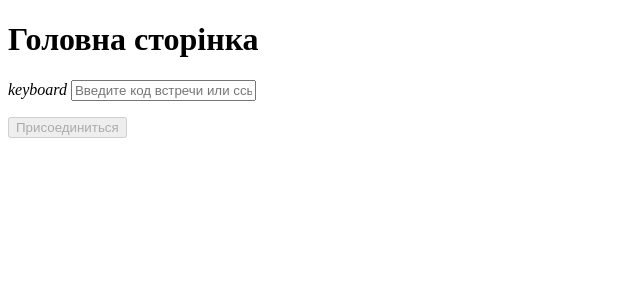
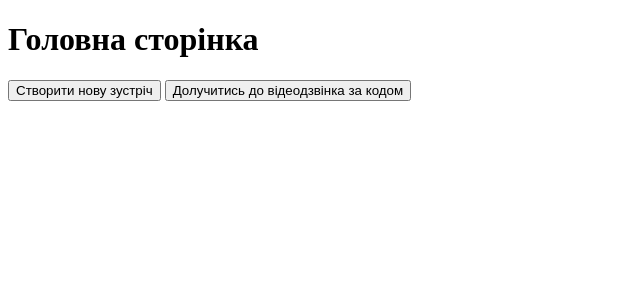
Before and after one commit to galaburdal/Galaburda.University.Google-Meet, a Flask app: page / in a window 1280 px wide. Shown: the top 300 px of the page, without its empty margins (0-640 px from the left). Run offline with Flask 3, Linux system fonts and the light colour scheme.

Commit message:
new tasks

```diff
--- a/templates/index.html
+++ b/templates/index.html
@@ -9,29 +9,38 @@
 <body>
     <div class="container">
         <h1 class="mt-5">Головна сторінка</h1>
-        <div class="KOM0mb">
-            <div jscontroller="EF8pe" jsshadow="" class="Ufn6O AmoCp" data-idom-container-class="cfWmIb orScbe ZxcOmc" jsname="JaBLbe">
-                <label class="VfPpkd-fmcmS-yrriRe VfPpkd-fmcmS-yrriRe-OWXEXe-mWPk3d VfPpkd-ksKsZd-mWPk3d VfPpkd-fmcmS-yrriRe-OWXEXe-di8rgd-V67aGc VfPpkd-fmcmS-yrriRe-OWXEXe-INsAgc VfPpkd-fmcmS-yrriRe-OWXEXe-SfQLQb-M1Soyc-Bz112c cfWmIb orScbe ZxcOmc" jsaction="click:cOuCgd; keydown:I481le;" jsname="vhZMvf" for="i8">
-                    <span jscontroller="bTi8wc" class="VfPpkd-NSFCdd-i5vt6e VfPpkd-NSFCdd-i5vt6e-OWXEXe-di8rgd-V67aGc" jsname="B9mpmd" style="--mdc-ripple-fg-size: 147px; --mdc-ripple-fg-scale: 1.7757265292637807; --mdc-ripple-fg-translate-start: 61.69999694824219px, -29.499969482421875px; --mdc-ripple-fg-translate-end: 49.70000457763672px, -49.5px;">
-                        <span class="VfPpkd-NSFCdd-Brv4Fb"></span>
-                        <span class="VfPpkd-NSFCdd-MpmGFe"></span>
-                    </span>
-                    <i class="material-icons-extended VfPpkd-fmcmS-TvZj5c VfPpkd-fmcmS-TvZj5c-OWXEXe-M1Soyc" aria-hidden="true" jsname="FwAX0b" data-icon-position="M1Soyc">keyboard</i>
-                    <input type="text" value="" id="i8" jsname="YPqjbf" class="VfPpkd-fmcmS-wGMbrd B5oKfd" jsaction="focus:AHmuwe;blur:O22p3e;input:YPqjbf; mousedown:UX7yZ; mouseup:lbsD7e; pointerdown:QJflP; pointerup:HxTfMe; touchstart:p6p2H; touchend:yfqBxc;" aria-controls="i9" aria-describedby="i9" aria-label="Введите код встречи или ссылку" placeholder="Введите код встречи или ссылку" spellcheck="false" maxlength="50" autocomplete="off" aria-invalid="false">
-                </label>
-                <div class="VfPpkd-fmcmS-yrriRe-W0vJo-RWgCYc" jsname="hRAxDc">
-                    <p id="i9" class="VfPpkd-fmcmS-yrriRe-W0vJo-fmcmS" jscontroller="eM1C7d" jsname="xl1FBb" aria-hidden="true"></p>
-                </div>
-            </div>
-            <div class="VfPpkd-dgl2Hf-ppHlrf-sM5MNb" data-is-touch-wrapper="true">
-                <button class="VfPpkd-LgbsSe VfPpkd-LgbsSe-OWXEXe-dgl2Hf ksBjEc lKxP2d LQeN7 cjtUbb" jscontroller="soHxf" jsaction="click:cOuCgd; mousedown:UX7yZ; mouseup:lbsD7e; mouseenter:tfO1Yc; mouseleave:JywGue; touchstart:p6p2H; touchmove:FwuNnf; touchend:yfqBxc; touchcancel:JMtRjd; focus:AHmuwe; blur:O22p3e; contextmenu:mg9Pef;mlnRJb:fLiPzd;" data-idom-class="ksBjEc lKxP2d LQeN7 cjtUbb" jsname="r9ERUc" disabled="">
-                    <div class="VfPpkd-Jh9lGc"></div>
-                    <div class="VfPpkd-J1Ukfc-LhBDec"></div>
-                    <div class="VfPpkd-RLmnJb"></div>
-                    <span jsname="V67aGc" class="VfPpkd-vQzf8d">Присоединиться</span>
-                </button>
-            </div>
+        <button id="createMeeting" class="btn btn-primary">Створити нову зустріч</button>
+        <button id="joinMeetingByCode" class="btn btn-primary">Долучитись до відеодзвінка за кодом</button>
+    </div>
+
+    <div id="optionsModal" class="modal" style="display: none;">
+        <div class="modal-content">
+            <span class="close" onclick="hideOptions()">&times;</span>
+            <button onclick="createMeeting()">Створити нову зустріч</button>
+            <button onclick="joinMeetingByCode()">Долучитись до відеодзвінка за кодом</button>
         </div>
     </div>
+
+    <script>
+        function showOptions() {
+            document.getElementById("optionsModal").style.display = "block";
+        }
+
+        function hideOptions() {
+            document.getElementById("optionsModal").style.display = "none";
+        }
+
+        function createMeeting() {
+            alert("Створити нову зустріч");
+        }
+
+        function joinMeetingByCode() {
+            alert("Долучитись до відеодзвінка за кодом");
+        }
+
+        // Додати обробники кліків на кнопки
+        document.getElementById('createMeeting').addEventListener('click', createMeeting);
+        document.getElementById('joinMeetingByCode').addEventListener('click', joinMeetingByCode);
+    </script>
 </body>
 </html>
```
